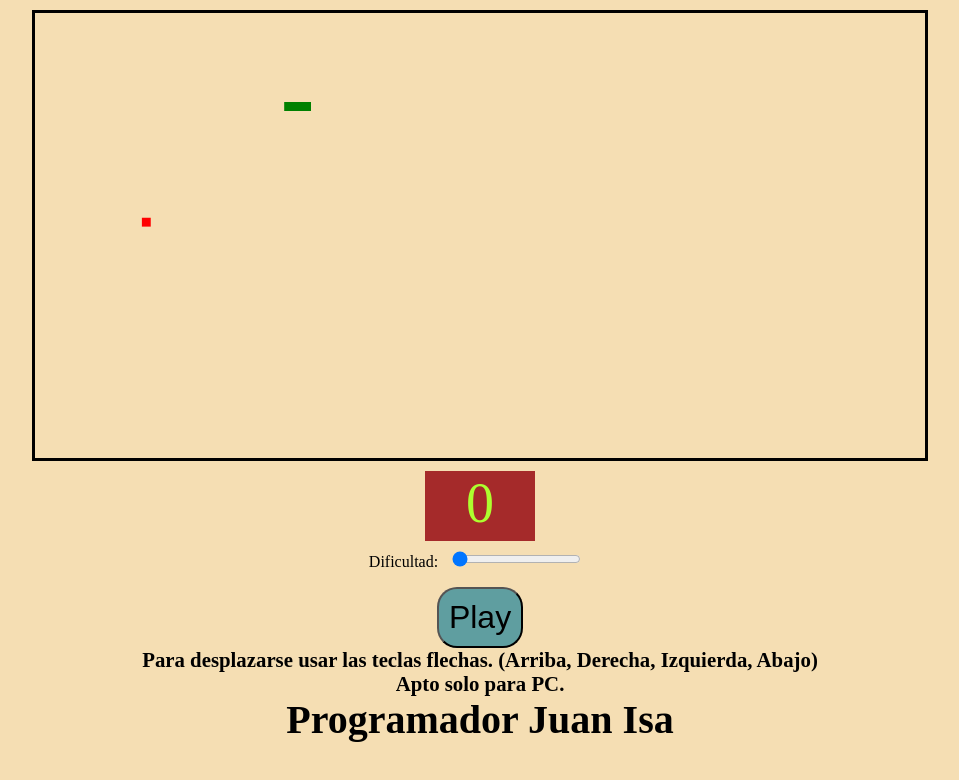
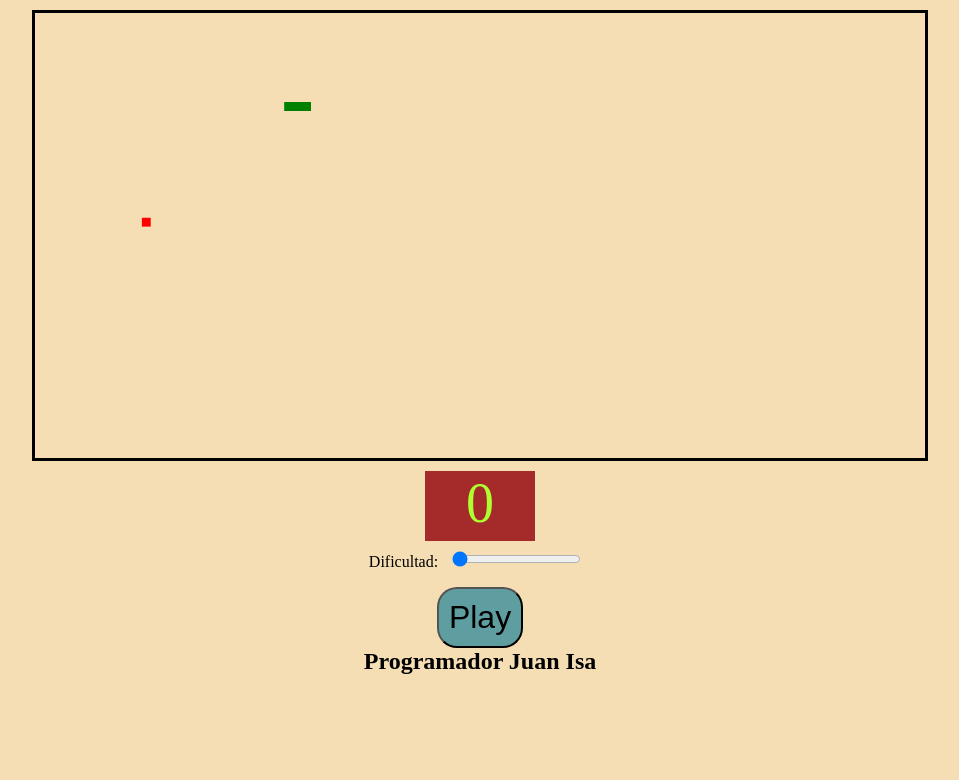
Before and after one commit to JuanIsa/Juego-de-la-viborita, a plain HTML site: page index.html in a window 1280 px wide. Shown: the whole page, without its empty margins (160-1119 px from the left). Drawn offline with Linux system fonts and the light colour scheme.

Commit message:
Versión 1.0.2

```diff
--- a/index.html
+++ b/index.html
@@ -21,9 +21,7 @@
     <button id="boton" onclick="play()">
       Play
     </button>
-    <h5>Para desplazarse usar las teclas flechas. (Arriba, Derecha, Izquierda, Abajo)</h5>
-    <h5>Apto solo para PC.</h5>
-    <h3 style="font-size:2.5rem;">Programador Juan Isa</h3>
+     <h3 style="font-size:1.5rem;">Programador Juan Isa</h3>
   </main>
   <script src="script.js"></script>
 </body>
```
